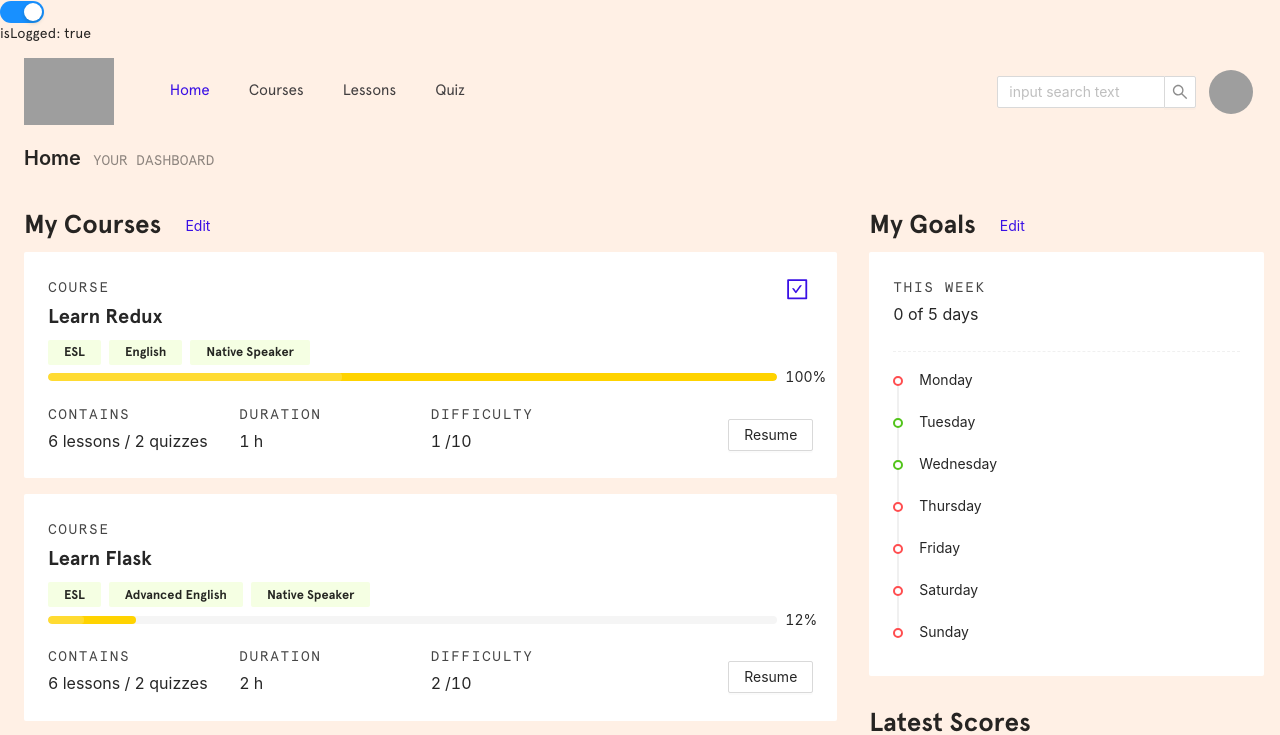
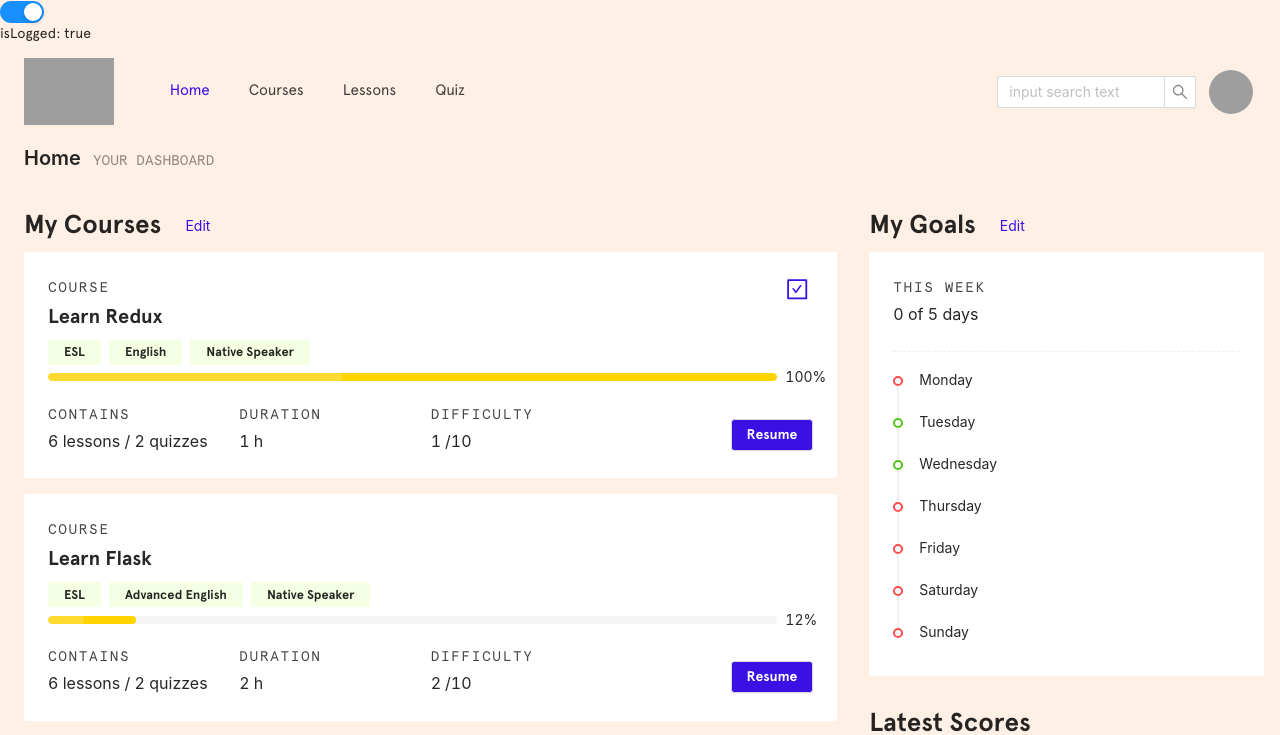
Before and after one commit to antoineGH/sayhello, a React (Create React App) app: page /auth/home in a window 1280 px wide. Shown: the top 735 px of the page. Built offline with nearby package versions, Linux system fonts and the light colour scheme; grey boxes are pictures that could not be loaded.

Commit message:
btn hover course summary

```diff
--- a/src/App.css
+++ b/src/App.css
@@ -137,6 +137,25 @@ h4.ant-typography,
 	text-transform: uppercase;
 }
 
+.col_course_summary_btn .ant-btn {
+	margin-top: 1rem;
+	background: #3a10e5;
+	color: white;
+	border-radius: 0.2rem;
+	font-family: 'Apercu-Pro-Bold';
+	transition: background-color 400ms;
+}
+
+.col_course_summary_btn .ant-btn:hover {
+	border-color: #eeff00 !important;
+	background: #3b10e5c2 !important;
+}
+
+.col_course_summary_btn {
+	display: flex;
+	justify-content: flex-end;
+}
+
 /* LOGIN */
 
 .register_main,
--- a/src/components/course/CourseSummary.tsx
+++ b/src/components/course/CourseSummary.tsx
@@ -68,7 +68,7 @@ const CourseSummary = ({
 				<Col span={6}>
 					<Statistic title='Difficulty' value={difficulty} suffix='/10' />
 				</Col>
-				<Col span={5} offset={1} style={{ justifyContent: 'flex-end', display: 'flex' }}>
+				<Col span={5} offset={1} className='col_course_summary_btn'>
 					<Button style={{ marginTop: '1rem' }} onClick={() => handleCourse(courseID)}>
 						{isEnrolled ? 'Enroll' : 'Resume'}
 					</Button>
```
